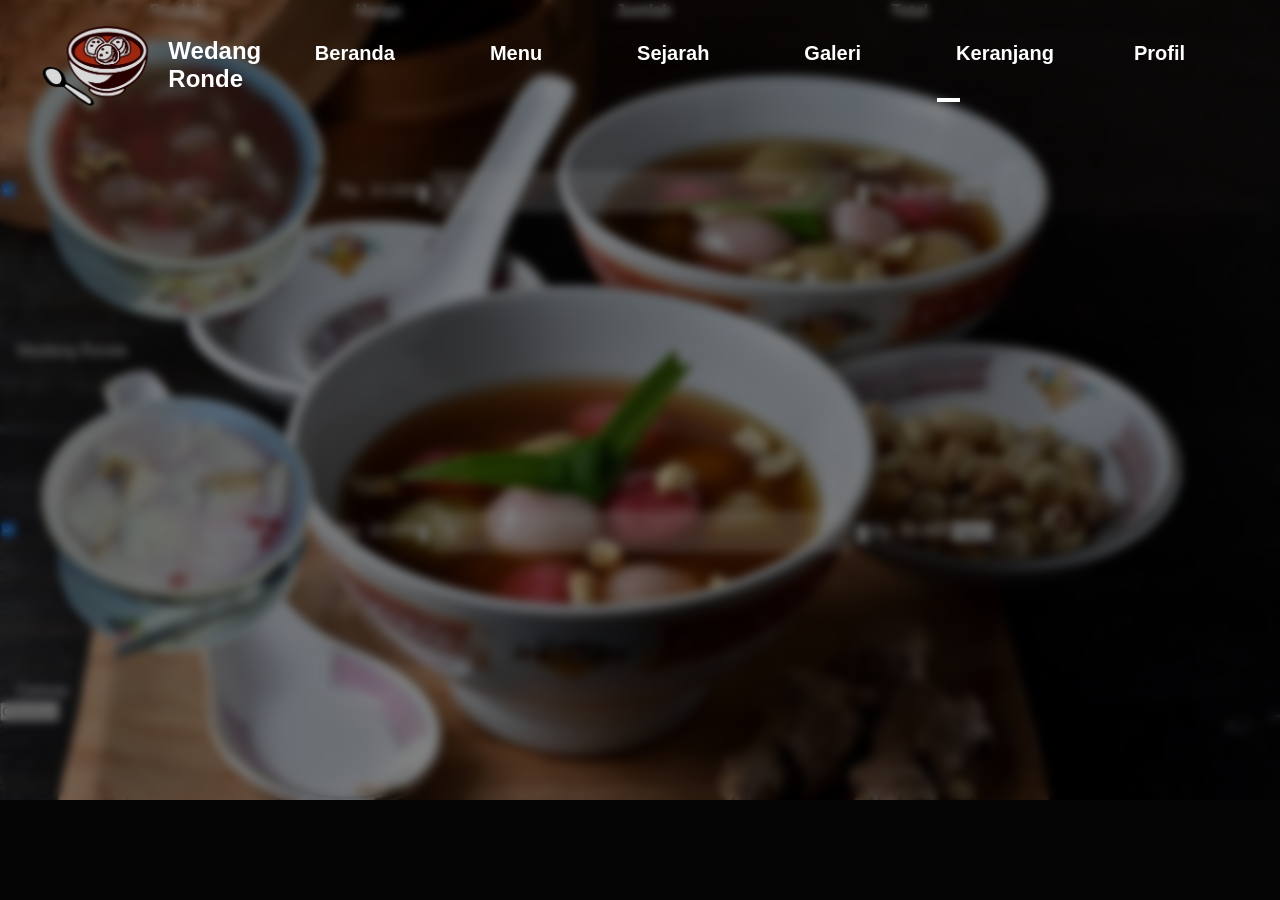
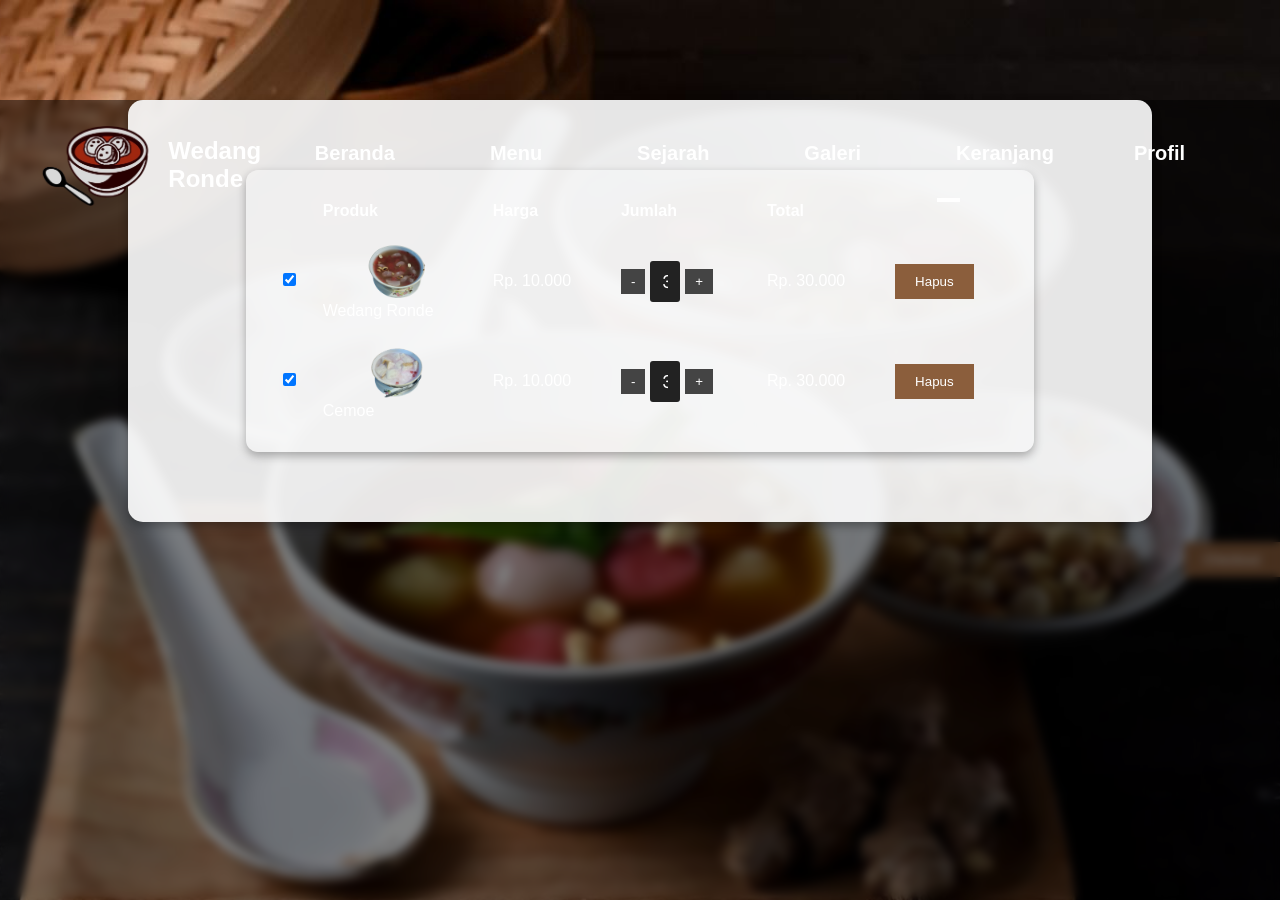
Before and after one commit to Nick17123/6.WedangRonde, a PHP site: page /Pesanan.html in a window 1280 px wide. Before the commit the page ends 800 px from the top, so only its background shows below. Run offline with PHP 8.4, Linux system fonts and the light colour scheme.

Commit message:
Update wedangstyle.css

```diff
--- a/wedangstyle.css
+++ b/wedangstyle.css
@@ -357,3 +357,85 @@
     border-radius: 4px;
 }
 /* BATAS HALAMAN SEJARAH */
+/* HALAMAN KERANJANG */
+  header nav a {
+    margin: 0 15px;
+    color: white;
+    text-decoration: none;
+    font-weight: bold;
+  }
+  table {
+    position: relative;
+    z-index: 2;
+    background-color: rgba(255, 255, 255, 0.359); /* warna putih semi-transparan */
+    margin: 50px auto;
+    padding: 20px;
+    border-radius: 12px;
+    width: 80%;
+    box-shadow: 0 4px 10px rgba(0,0,0,0.3);
+}
+
+  th, td {
+    padding: 10px;
+    text-align: left;
+  }
+  .product-img {
+    width: 60px;
+    height: 60px;
+    border-radius: 50%;
+  }
+  .quantity-control {
+    display: flex;
+    align-items: center;
+  }
+  .quantity-control button {
+    background: #444;
+    color: white;
+    padding: 5px 10px;
+    border: none;
+    cursor: pointer;
+  }
+  .quantity-control input {
+    width: 30px;
+    text-align: center;
+    margin: 0 5px;
+    background: #222;
+    color: white;
+    border: none;
+  }
+  .remove-btn, .checkout-btn {
+    background: #8B5E3C;
+    color: white;
+    border: none;
+    padding: 10px 20px;
+    cursor: pointer;
+  }
+  .checkout-btn {
+    float: right;
+    margin-top: 20px;
+  }
+  .checkbox-cell {
+    text-align: center;
+  }
+  .overlay {
+    position: absolute;
+    top: 0;
+    left: 0;
+    height: 100%;
+    width: 100%;
+    background-color: rgba(0,0,0,0.5);
+    z-index: 0; /* Pastikan lebih rendah dari tabel */
+}
+.cart-container {
+    margin-top: 100px; /* atur sesuai tinggi navbar */
+    position: relative;
+    z-index: 2;
+    background-color: rgba(255, 255, 255, 0.9);
+    border-radius: 15px;
+    padding: 20px;
+    width: 80%;
+    margin-left: auto;
+    margin-right: auto;
+    box-shadow: 0 4px 10px rgba(0,0,0,0.3);
+}
+/* BATAS HALAMAN KERANJANG */
```
